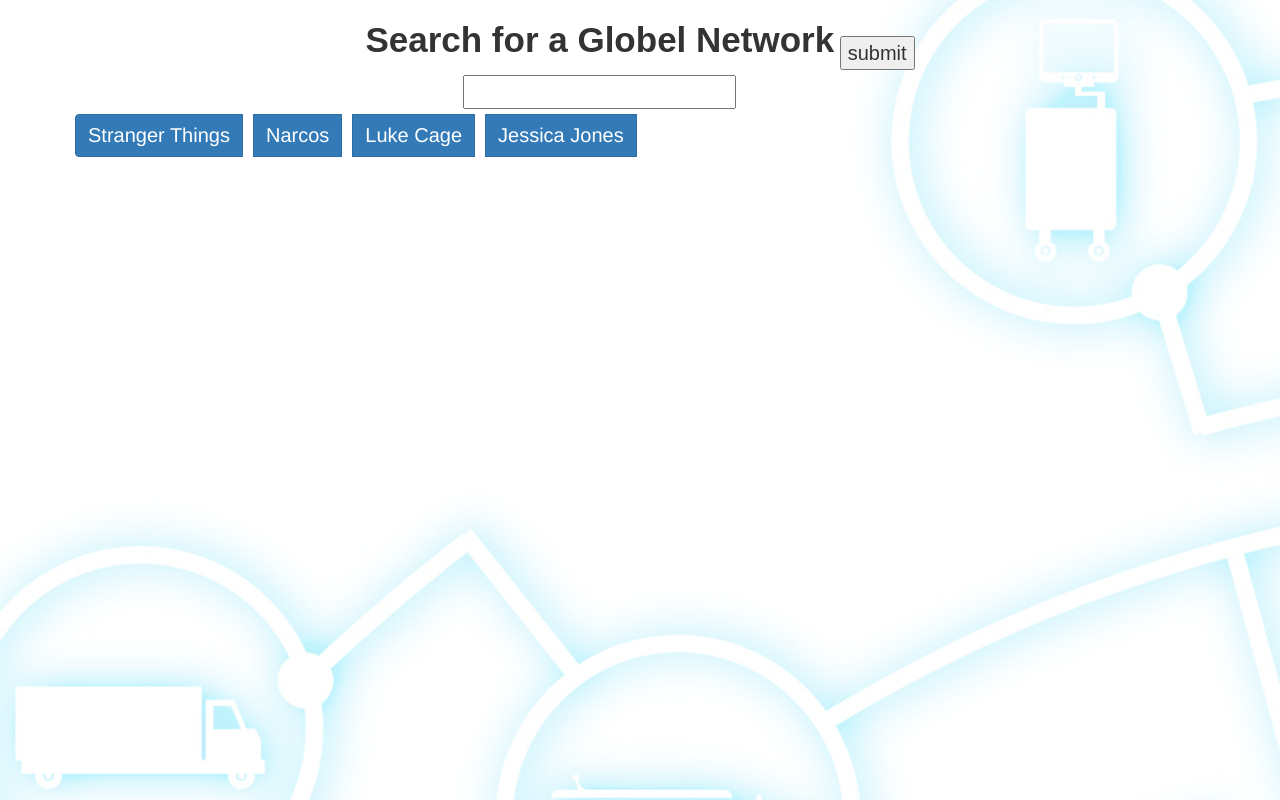
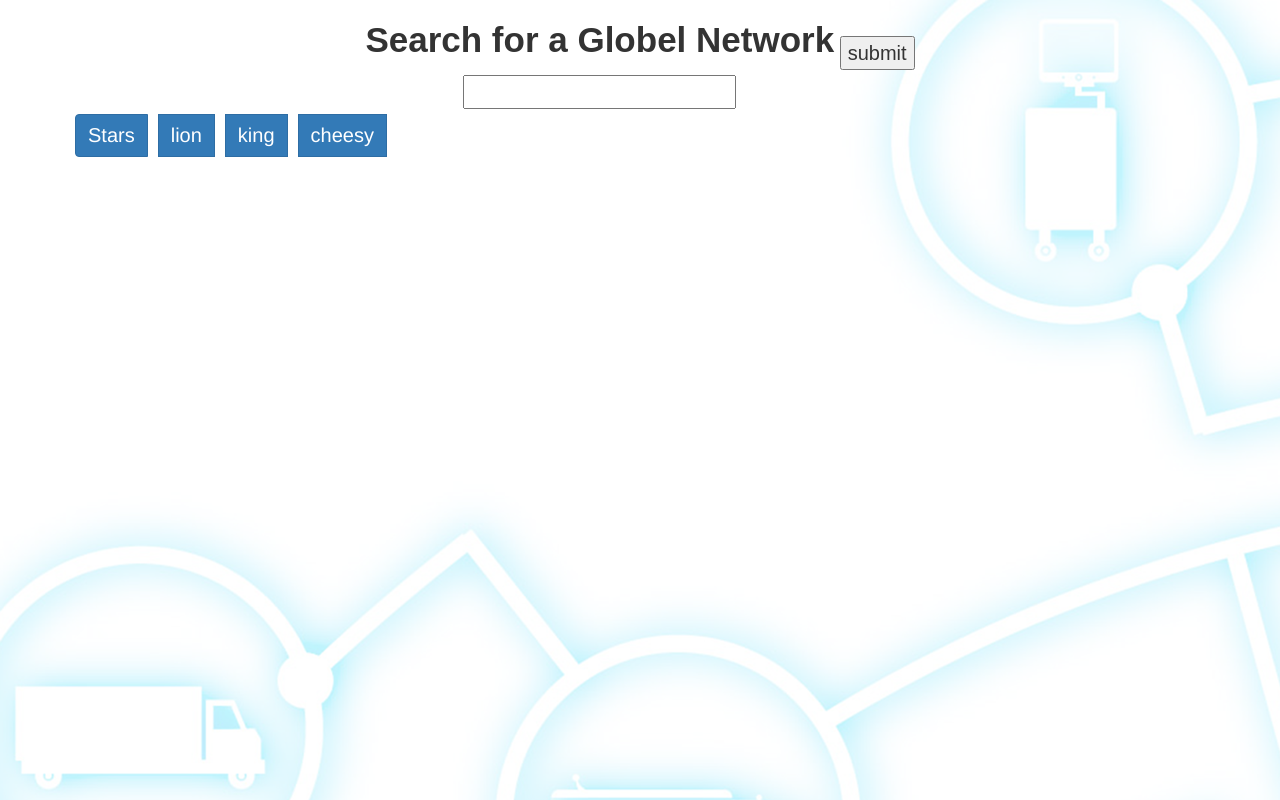
Before and after one commit to edivya/GIPHY-API., a plain HTML site: page index.html in a window 1280 px wide. Drawn offline with nearby package versions, Linux system fonts and the light colour scheme; a web font is replaced by a local one.

Commit message:
modified GIPHY-API

```diff
--- a/index.html
+++ b/index.html
@@ -1,7 +1,7 @@
 <!DOCTYPE html>
 <html>
 <head>
-	<title>AJAX Giphy Button Review</title>
+	<title>AJAX Giphy Button</title>
   <meta charset="utf-8">
   <link rel="stylesheet" href="assets/css/styles.css">
   <link rel="stylesheet" href="https://maxcdn.bootstrapcdn.com/bootstrap/3.3.7/css/bootstrap.min.css" integrity="sha384-BVYiiSIFeK1dGmJRAkycuHAHRg32OmUcww7on3RYdg4Va+PmSTsz/K68vbdEjh4u" crossorigin="anonymous">
@@ -9,13 +9,6 @@
 	<script src="https://ajax.googleapis.com/ajax/libs/jquery/3.1.1/jquery.min.js"></script>
 </head>
 <body id="wholeThing">
-
-<!-- <div class="jumbotron" id="header">
-  <img id="topImageL" src="assets/images/giphy-left.gif">
-  <img id="topImageR" src="assets/images/giphy-right.gif">
-  <h1>For the Love of Netflix</h1>
-  <h4>Click the buttons to display GIPHYs of your favorite Netflix shows<br>Click the GIPHYs to pause and play<br>Search to add more buttons!</h4>
-</div> -->
 
 <form class="form-inline" id="netflixSearch">
   <div class="form-group">
@@ -30,10 +23,10 @@
 <div class="row">
   <div class="container">
     <div class="btn-group inline pull-left">
-      <button class="btn btn-primary" id="show" data-search="Stranger Things">Stranger Things</button>
-      <button class="btn btn-primary" id="show" data-search="Narcos">Narcos</button>
-      <button class="btn btn-primary" id="show" data-search="Luke Cage">Luke Cage</button>
-      <button class="btn btn-primary" id="show" data-search="Jessica Jones">Jessica Jones</button>
+      <button class="btn btn-primary" id="show" data-search="Stars">Stars</button>
+      <button class="btn btn-primary" id="show" data-search="lion">lion</button>
+      <button class="btn btn-primary" id="show" data-search="king">king</button>
+      <button class="btn btn-primary" id="show" data-search="cheesy">cheesy</button>
 
       <div id="myButtons"></div>
     </div> <!--end of button group -->
```
